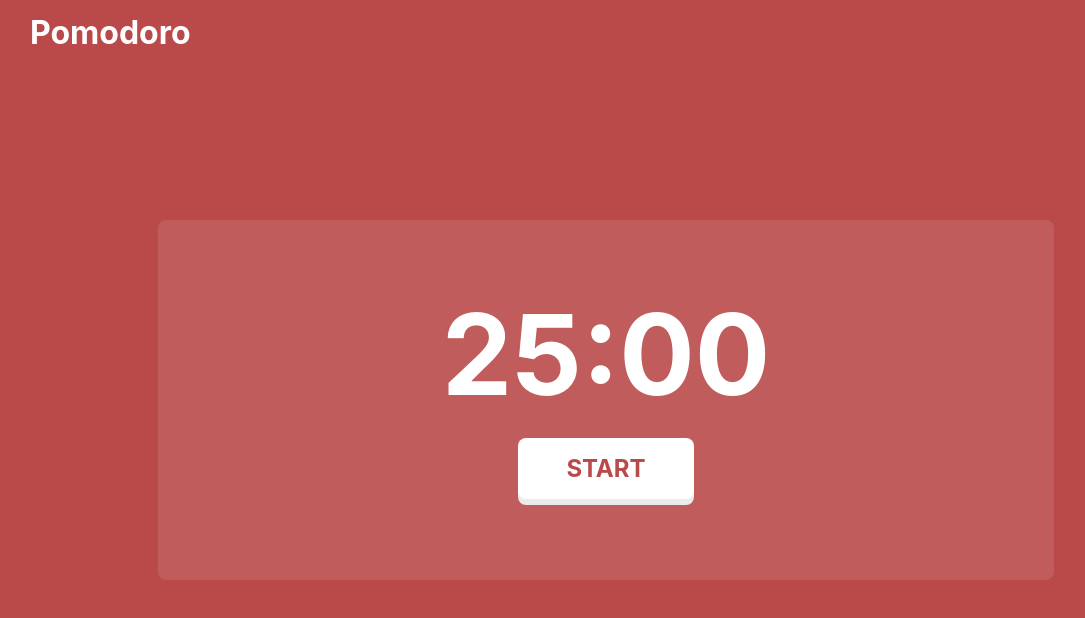
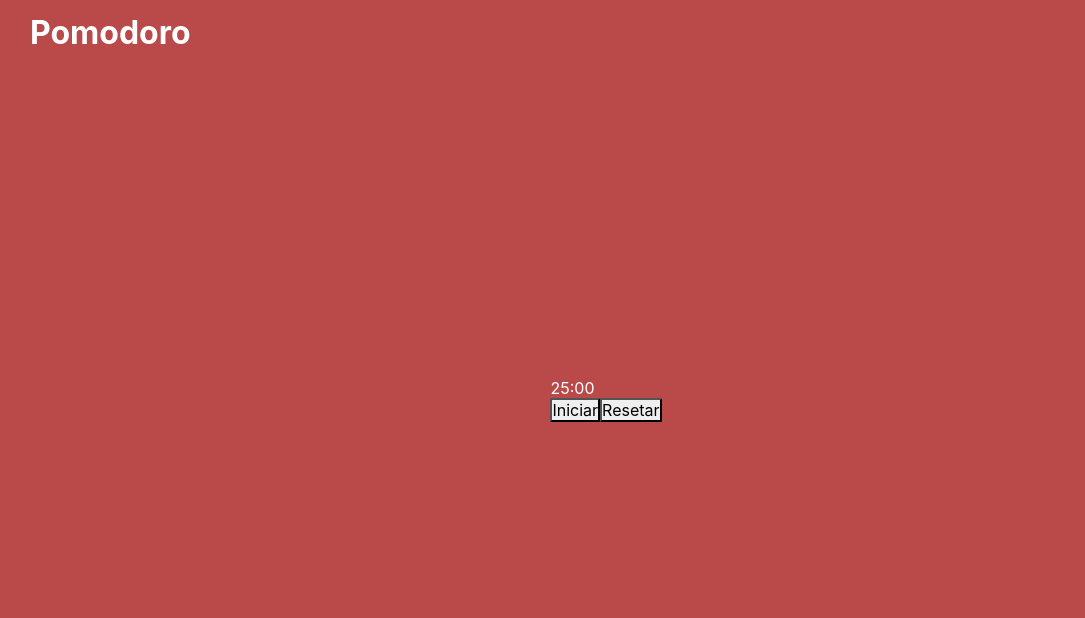
Before and after one commit to felprangel/pomodoro, a Next.js app: page / in a window 1280 px wide. Shown: the top 618 px of the page, without its empty margins (34-1119 px from the left). Built offline with nearby package versions, Linux system fonts and the light colour scheme.

Commit message:
separa lógica em componente separado

```diff
--- a/src/pages/index.tsx
+++ b/src/pages/index.tsx
@@ -1,6 +1,6 @@
-import { Button } from "@/components/Button";
 import { Header } from "@/components/Header";
 import PageLayout from "@/components/PageLayout";
+import { Timer } from "@/components/Timer";
 import styled from "styled-components";
 
 export default function Home() {
@@ -8,10 +8,7 @@
     <>
       <Header />
       <CustomPageLayout>
-        <TimerContainer>
-          <Timer>25:00</Timer>
-          <Button>START</Button>
-        </TimerContainer>
+        <Timer />
       </CustomPageLayout>
     </>
   );
@@ -26,21 +23,3 @@
   align-items: center;
   justify-content: center;
 `;
-
-const TimerContainer = styled.div`
-  width: 70%;
-  height: 45vh;
-  background-color: var(--pomodoro-light);
-  border-radius: 0.5rem;
-  display: flex;
-  flex-direction: column;
-  align-items: center;
-  justify-content: center;
-  gap: 1rem;
-  padding-bottom: 1rem;
-`;
-
-const Timer = styled.p`
-  font-size: 7rem;
-  font-weight: 700;
-`;
```
